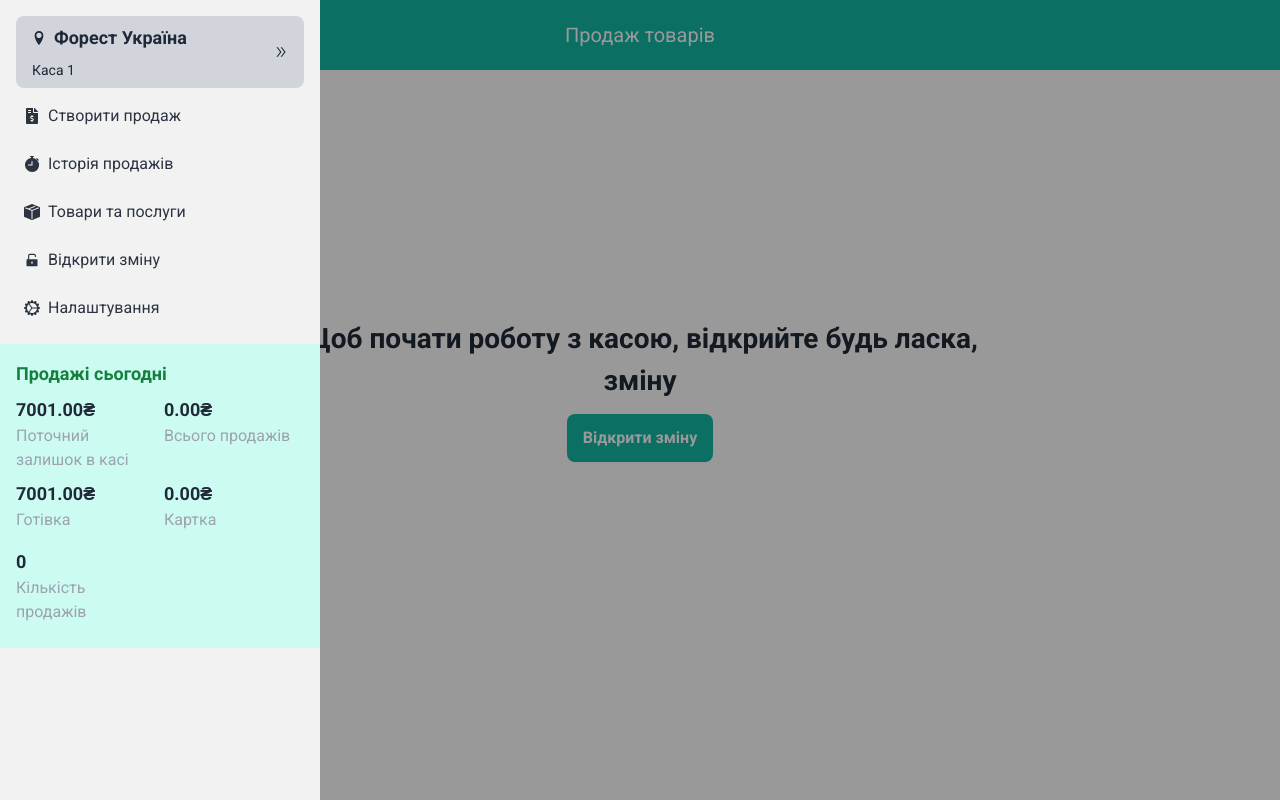
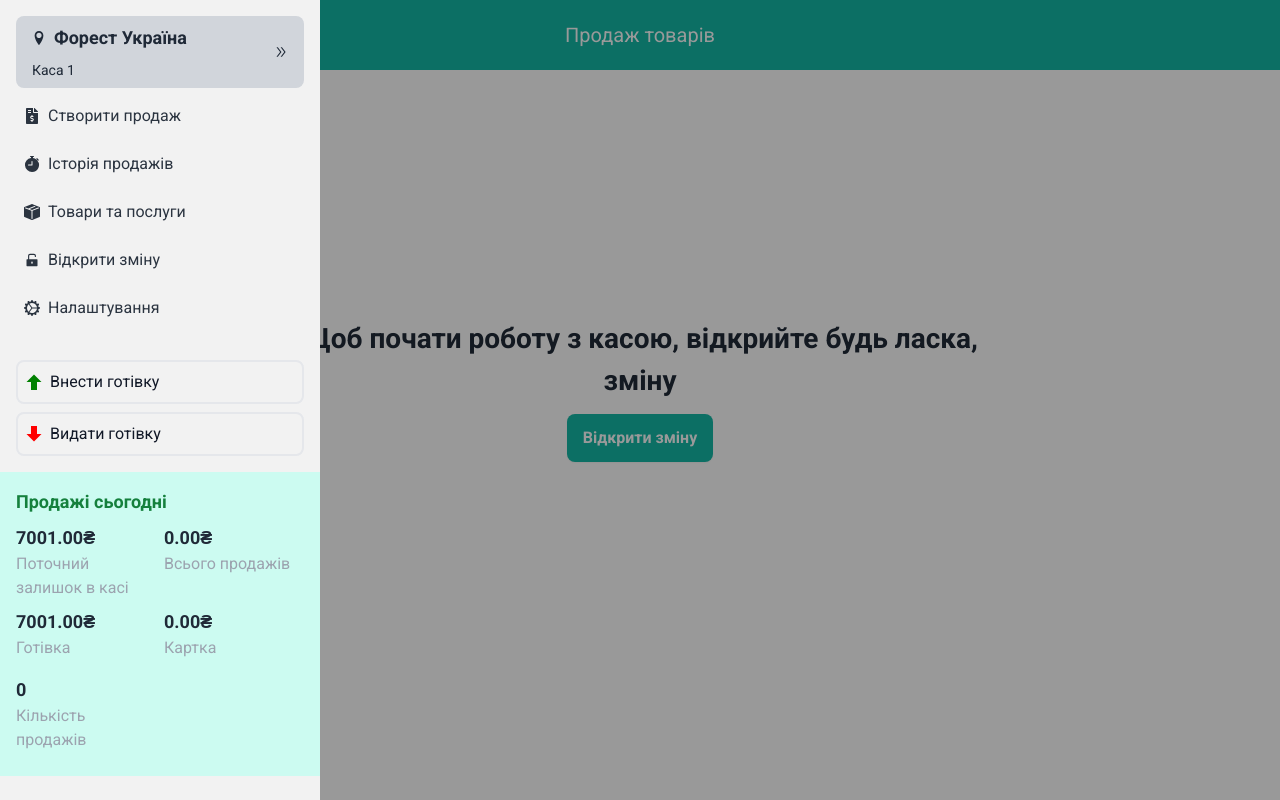
Before and after one commit to Bezobrazz/fu-online-cash, a React (Vite) app: page / in a window 1280 px wide. Both pictures are taken after a click on the icon 55 px from the left and 35 px from the top of the page. Built offline with nearby package versions, Linux system fonts and the light colour scheme; no server answers; the database is empty.

Commit message:
added add and substract cash component

```diff
--- /dev/null
+++ b/src/components/Sidebar/CashAddSubtract/CashAddSubtract.tsx
@@ -0,0 +1,13 @@
+import { ImArrowDown, ImArrowUp } from "react-icons/im";
+export const CashAddSubtract = () => {
+  return (
+    <ul className="p-4 flex flex-col gap-2">
+      <li className="p-2 flex items-center gap-2 border-2 cursor-pointer text-gray-900 rounded-lg dark:text-content hover:bg-teal-100 dark:hover:bg-teal-500 transition">
+        <ImArrowUp style={{ color: "green" }} /> <p>Внести готівку</p>
+      </li>
+      <li className="p-2 flex items-center gap-2 border-2 cursor-pointer text-gray-900 rounded-lg dark:text-content hover:bg-teal-100 dark:hover:bg-teal-500 transition">
+        <ImArrowDown style={{ color: "red" }} /> <p>Видати готівку</p>
+      </li>
+    </ul>
+  );
+};
--- a/src/components/Sidebar/Sidebar.tsx
+++ b/src/components/Sidebar/Sidebar.tsx
@@ -9,6 +9,7 @@ import {
 import { FaFileInvoiceDollar } from "react-icons/fa";
 import { Link } from "react-router-dom";
 import { StatisticsView } from "../StatisticsView/StatisticsView";
+import { CashAddSubtract } from "./CashAddSubtract/CashAddSubtract";
 
 interface SidebarProps {
   closeSidebar: () => void;
@@ -90,6 +91,7 @@ export const Sidebar: React.FC<SidebarProps> = ({
           </li>
         ))}
       </ul>
+      <CashAddSubtract />
       <StatisticsView />
     </div>
   );
```
